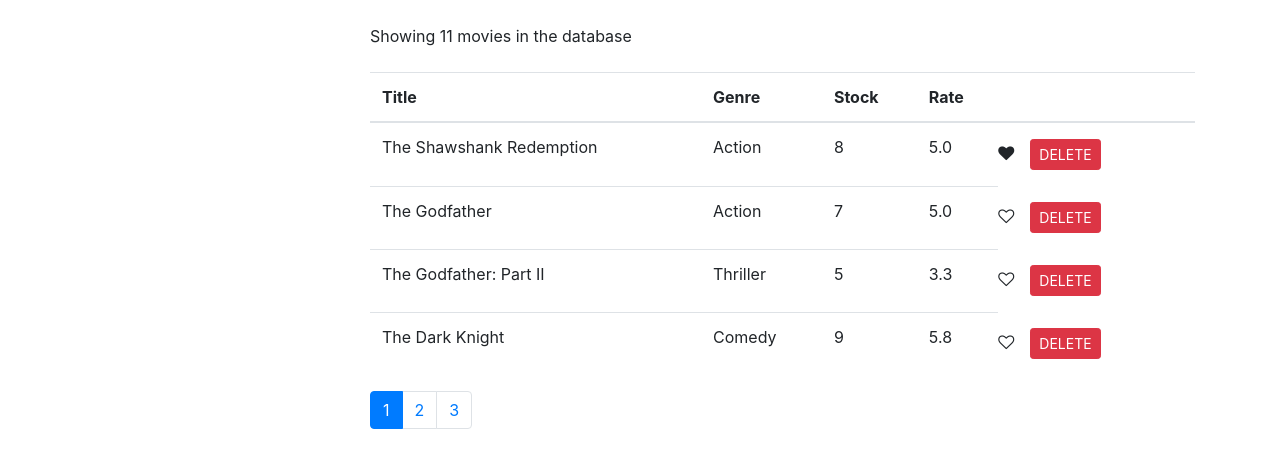
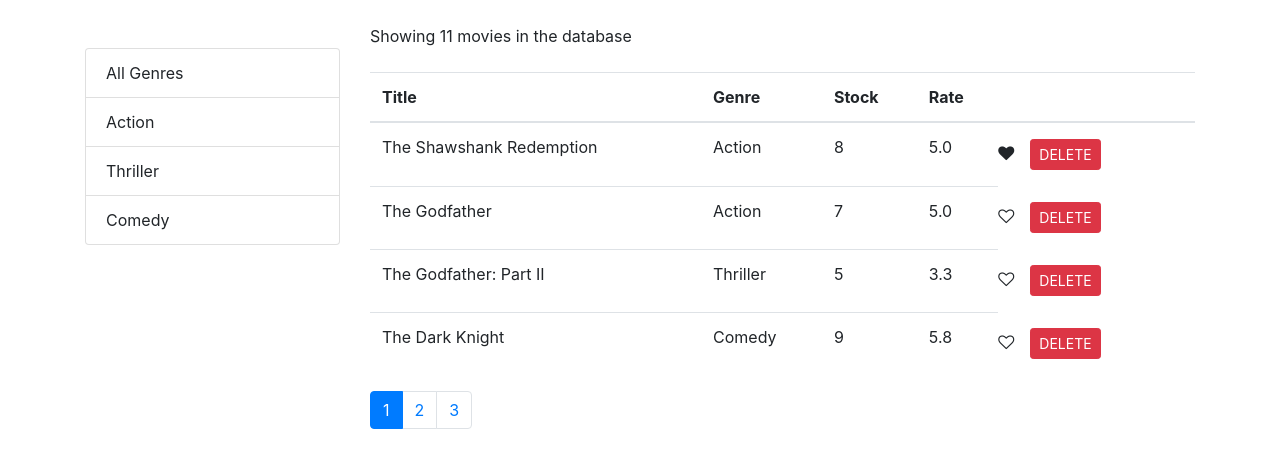
Before and after one commit to ajayJayapalan/REACT_MOSH, a React (Create React App) app in the folder vidly/: page / in a window 1280 px wide. Shown: the top 468 px of the page. Built offline with nearby package versions, Linux system fonts and the light colour scheme.

Commit message:
Filtering

```diff
--- a/vidly/src/common/listGroup.jsx
+++ b/vidly/src/common/listGroup.jsx
@@ -2,20 +2,22 @@
 
 class ListGroup extends Component {
   render() {
-    const genreListClone = [
-      { _id: 1, name: "All genre" },
-      ...this.props.genres,
-    ];
+    const { items, valueProperty, textProperty, onItemSelect, selectedItem } =
+      this.props;
     return (
       <>
         <ul class="list-group">
-          {genreListClone.map((i) => (
+          {items.map((item) => (
             <li
-            key={i._id}
-            class="list-group-item"
-            onClick={()=>this.props.onPress(i._id)}
+              onClick={() => onItemSelect(item)}
+              key={item[valueProperty]}
+              className={
+                item === selectedItem
+                  ? "list-group-item active"
+                  : "list-group-item "
+              }
             >
-              {i.name}
+              {item[textProperty]}
             </li>
           ))}
         </ul>
--- a/vidly/src/components/movies.jsx
+++ b/vidly/src/components/movies.jsx
@@ -1,17 +1,24 @@
 import React, { Component } from "react";
 import { getMovies } from "../services/movieList";
-//import { genres, getGenres } from "../services/genreList";
-import Like from "./like";
+import { getGenres } from "../services/genreList";
 import Pagination from "./../common/pagination";
 import { paginate } from "./../utils/paginate";
-//import ListGroup from "../common/listGroup";
+import ListGroup from "../common/listGroup";
+import MoviesTable from "./moviesTable";
 
 class Movies extends Component {
   state = {
-    movies: getMovies(),
+    selectedGenre: "",
+    movies: [],
     pageSize: 4,
+    genres: [],
     currentPage: 1,
   };
+
+  componentDidMount() {
+    const genres = [{ name: "All Genres" }, ...getGenres()];
+    this.setState({ movies: getMovies(), genres: genres });
+  }
 
   handleLike = (item) => {
     const movies = [...this.state.movies];
@@ -29,69 +36,51 @@
     this.setState({ currentPage: page });
   };
 
-
-  getHeader = () => {
-    const element =
-      this.state.movies.length === 0
-        ? "There are no movies in the database"
-        : `Showing ${this.state.movies.length} movies in the database`;
-    return element;
+  handleGenreSelect = (genre) => {
+    this.setState({ selectedGenre: genre, currentPage: 1 });
   };
 
   render() {
-    const { currentPage, pageSize, movies: allMovies } = this.state;
+    const {
+      currentPage,
+      selectedGenre,
+      pageSize,
+      movies: allMovies,
+    } = this.state;
 
-    const movies = paginate(allMovies, currentPage, pageSize);
+    const filtered =
+      selectedGenre && selectedGenre._id
+        ? allMovies.filter((m) => m.genre._id === selectedGenre._id)
+        : allMovies;
+
+    const movies = paginate(filtered, currentPage, pageSize);
+
+    if (this.state.movies.length === 0)
+      return <p className="my-4">There are no movies in the database</p>;
+
     return (
       <>
         <div className="row">
           <div className="col-3 mt-5">
-            {/*<ListGroup />*/}
+            <ListGroup
+              items={this.state.genres}
+              selectedItem={this.state.selectedGenre}
+              valueProperty="_id"
+              textProperty="name"
+              onItemSelect={this.handleGenreSelect}
+            />
           </div>
           <div className="col">
-            <p className="my-4">{this.getHeader()}</p>
-            {this.state.movies.length !== 0 && (
-              <table className="table">
-                <thead>
-                  <tr>
-                    <th scope="col">Title</th>
-                    <th scope="col">Genre</th>
-                    <th scope="col">Stock</th>
-                    <th scope="col">Rate</th>
-                    <th scope="col"></th>
-                    <th scope="col"></th>
-                  </tr>
-                </thead>
-                <tbody>
-                  {movies.map((i) => {
-                    return (
-                      <tr key={i._id}>
-                        <td>{i.title}</td>
-                        <td>{i.genre.name}</td>
-                        <td>{i.numberInStock}</td>
-                        <td>{i.dailyRentalRate}</td>
-                        <Like
-                          onPress={() => this.handleLike(i)}
-                          liked={i.liked}
-                          id={i._id}
-                        />
-                        <button
-                          onClick={() => {
-                            this.handleDelete(i._id);
-                          }}
-                          className="btn btn-danger btn-sm m-3"
-                        >
-                          DELETE
-                        </button>
-                      </tr>
-                    );
-                  })}
-                </tbody>
-              </table>
-            )}
-
+            <p className="my-4">
+              Showing {filtered.length} movies in the database
+            </p>
+            <MoviesTable
+              movies={movies}
+              onLike={this.handleLike}
+              onDelete={this.handleDelete}
+            />
             <Pagination
-              itemsCount={allMovies.length}
+              itemsCount={filtered.length}
               currentPage={currentPage}
               pageSize={pageSize}
               onPageChange={this.handlePageChange}
--- /dev/null
+++ b/vidly/src/components/moviesTable.jsx
@@ -0,0 +1,49 @@
+import React, { Component } from 'react'
+import Like from './like';
+
+class MoviesTable extends Component {
+    render() {
+
+        const {movies, onDelete, onLike} = this.props;
+
+        return ( <table className="table">
+        <thead>
+          <tr>
+            <th scope="col">Title</th>
+            <th scope="col">Genre</th>
+            <th scope="col">Stock</th>
+            <th scope="col">Rate</th>
+            <th scope="col"></th>
+            <th scope="col"></th>
+          </tr>
+        </thead>
+        <tbody>
+          {movies.map((i) => {
+            return (
+              <tr key={i._id}>
+                <td>{i.title}</td>
+                <td>{i.genre.name}</td>
+                <td>{i.numberInStock}</td>
+                <td>{i.dailyRentalRate}</td>
+                <Like
+                  onPress={() => onLike(i)}
+                  liked={i.liked}
+                  id={i._id}
+                />
+                <button
+                  onClick={() => {
+                    onDelete(i._id);
+                  }}
+                  className="btn btn-danger btn-sm m-3"
+                >
+                  DELETE
+                </button>
+              </tr>
+            );
+          })}
+        </tbody>
+      </table> );
+    }
+}
+
+export default MoviesTable;
```
